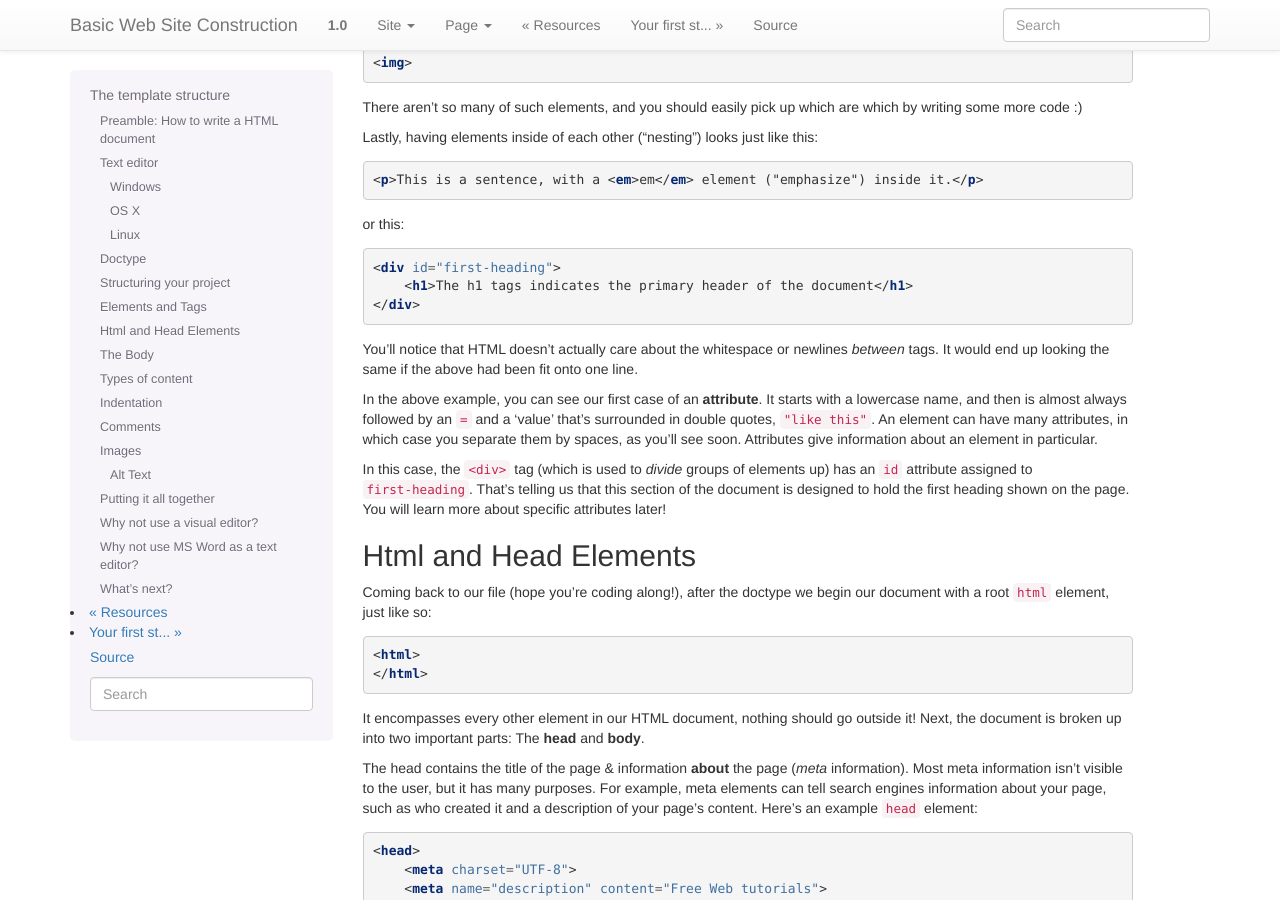
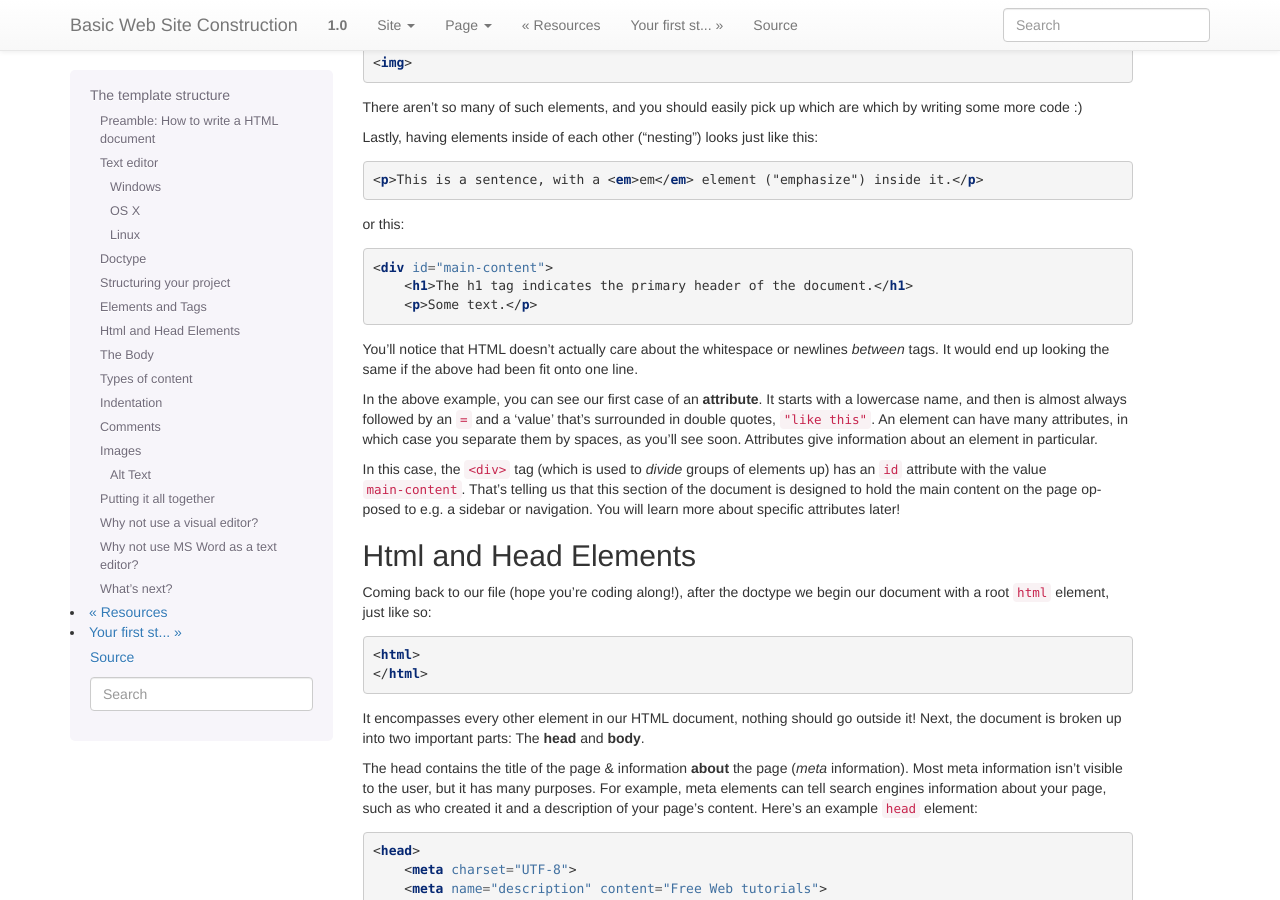
Before and after one commit to OpenTechSchool/html-css-beginners, a Sphinx documentation site: the page built from source/core/structure.rst, in a window 1280 px wide and 900 px high, scrolled down 1628 px. Built offline with Sphinx 7.4.7, drawn with Linux system fonts in a browser that asks for light colours; formulas are drawn with MathJax 3.

Commit message:
Incorporate 5497c49e06

```diff
--- a/source/core/structure.rst
+++ b/source/core/structure.rst
@@ -138,9 +138,9 @@ or this:
 
 ::
 
-    <div id="first-heading">
-        <h1>The h1 tags indicates the primary header of the document</h1>
-    </div>
+    <div id="main-content">
+        <h1>The h1 tag indicates the primary header of the document.</h1>
+        <p>Some text.</p>
 
 You'll notice that HTML doesn't actually care about the whitespace or
 newlines *between* tags. It would end up looking the same if the above
@@ -154,10 +154,10 @@ spaces, as you'll see soon. Attributes give information about an element
 in particular.
 
 In this case, the ``<div>`` tag (which is used to *divide* groups of
-elements up) has an ``id`` attribute assigned to ``first-heading``.
-That's telling us that this section of the document is designed to hold
-the first heading shown on the page. You will learn more about specific
-attributes later!
+elements up) has an ``id`` attribute with the value ``main-content``.
+That's telling us that this section of the document is designed to hold the
+main content on the page opposed to e.g. a sidebar or navigation.
+You will learn more about specific attributes later!
 
 Html and Head Elements
 ----------------------
--- a/source/core/style.rst
+++ b/source/core/style.rst
@@ -135,8 +135,9 @@ nest your tags inside of one another like so:
 
 ::
 
-    <div id="first-heading">
-        <h1>The h1 tags indicates the primary <div>header</div> of the document</h1>
+    <div id="main-content">
+        <h1>The h1 tag indicates the primary header of the document.</h1>
+        <p>Some text.</p>
     </div>
 
 In CSS you can apply hierarchical styling like this:
```
